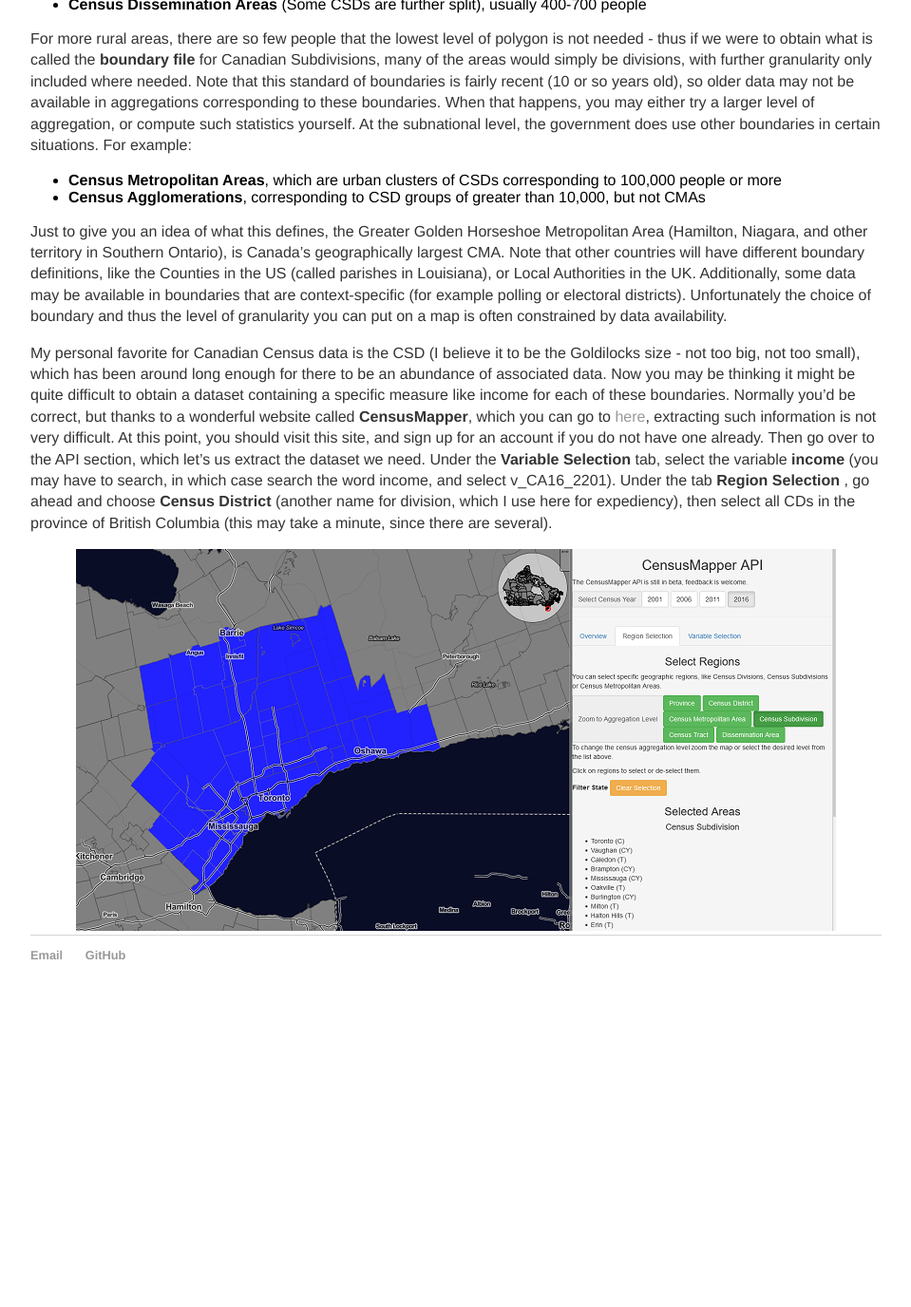
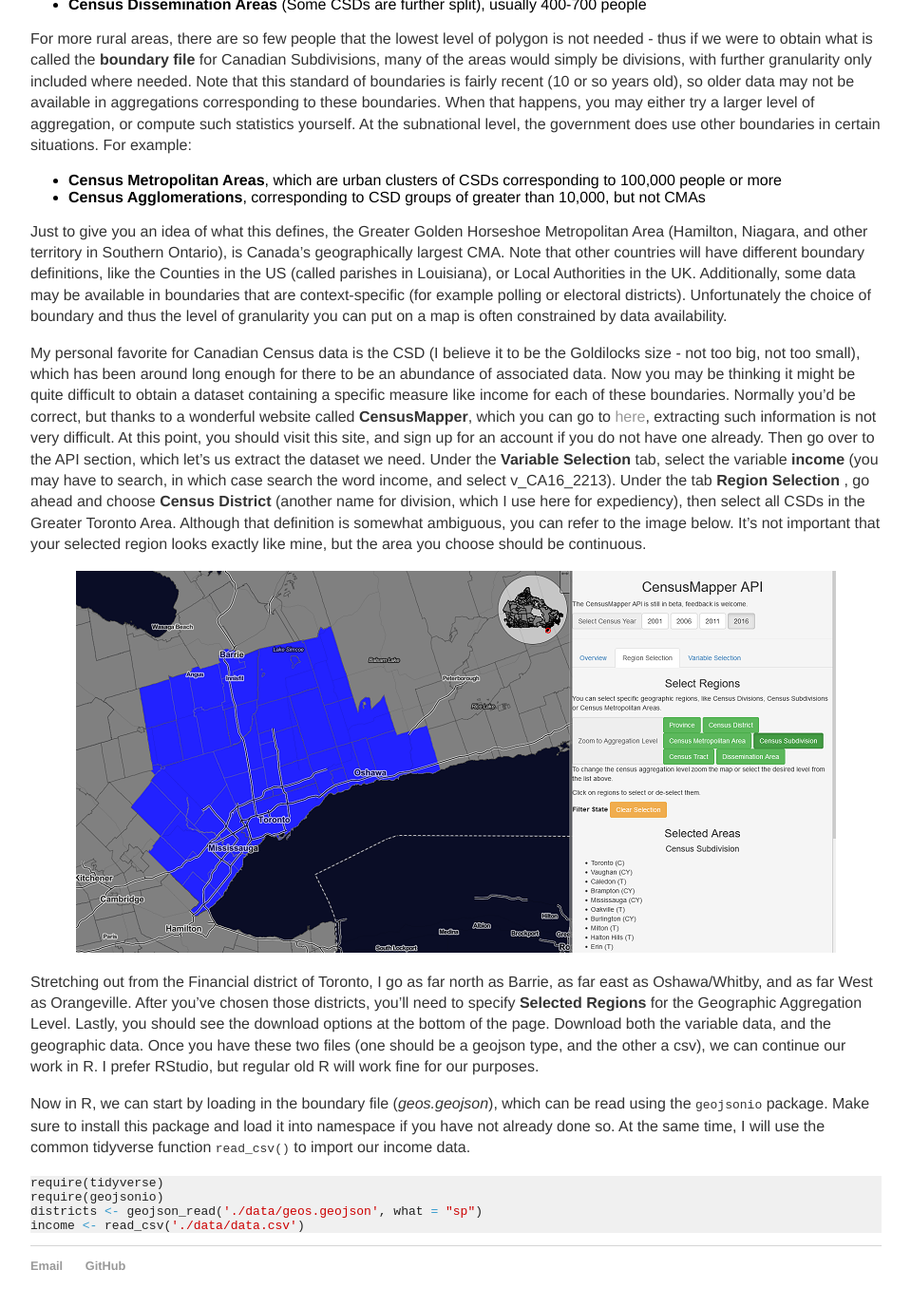
Before and after one commit to 12mre1/12mre1.github.io, a Jekyll site: the page built from _posts/2021-01-10-Mapmaking-with-Canadian-Census-Data.md, in a window 1280 px wide and 1400 px high, scrolled down 942 px. Shown: the top 1376 px of the window at 95% size, without its empty margins (160-1119 px from the left). Built offline with Jekyll 4.4.1, drawn with Linux system fonts in a browser that asks for light colours; before the commit the page ends 2015 px from its top, so only the background shows below that.

Commit message:
update map post

````diff
--- a/_posts/2021-01-10-Mapmaking-with-Canadian-Census-Data.md
+++ b/_posts/2021-01-10-Mapmaking-with-Canadian-Census-Data.md
@@ -29,6 +29,16 @@
 
 Just to give you an idea of what this defines, the Greater Golden Horseshoe Metropolitan Area (Hamilton, Niagara, and other territory in Southern Ontario), is Canada's geographically largest CMA. Note that other countries will have different boundary definitions, like the Counties in the US (called parishes in Louisiana), or Local Authorities in the UK. Additionally, some data may be available in boundaries that are context-specific (for example polling or electoral districts). Unfortunately the choice of boundary and thus the level of granularity you can put on a map is often constrained by data availability.
 
-My personal favorite for Canadian Census data is the CSD (I believe it to be the Goldilocks size - not too big, not too small), which has been around long enough for there to be an abundance of associated data. Now you may be thinking it might be quite difficult to obtain a dataset containing a specific measure like income for each of these boundaries. Normally you'd be correct, but thanks to a wonderful website called __CensusMapper__, which you can go to [here](https://censusmapper.ca/), extracting such information is not very difficult. At this point, you should visit this site, and sign up for an account if you do not have one already. Then go over to the API section, which let's us extract the dataset we need. Under the __Variable Selection__ tab, select the variable __income__ (you may have to search, in which case search the word income, and select v_CA16_2201). Under the tab __Region Selection__ ,  go ahead and choose __Census District__ (another name for division, which I use here for expediency), then select all CDs in the province of British Columbia (this may take a minute, since there are several).
+My personal favorite for Canadian Census data is the CSD (I believe it to be the Goldilocks size - not too big, not too small), which has been around long enough for there to be an abundance of associated data. Now you may be thinking it might be quite difficult to obtain a dataset containing a specific measure like income for each of these boundaries. Normally you'd be correct, but thanks to a wonderful website called __CensusMapper__, which you can go to [here](https://censusmapper.ca/), extracting such information is not very difficult. At this point, you should visit this site, and sign up for an account if you do not have one already. Then go over to the API section, which let's us extract the dataset we need. Under the __Variable Selection__ tab, select the variable __income__ (you may have to search, in which case search the word income, and select v_CA16_2213). Under the tab __Region Selection__ ,  go ahead and choose __Census District__ (another name for division, which I use here for expediency), then select all CSDs in the Greater Toronto Area. Although that definition is somewhat ambiguous, you can refer to the image below. It's not important that your selected region looks exactly like mine, but the area you choose should be continuous.
 
 <center><img src="/img/censusmapper.png" alt = "CensusMapper"></center>
+
+Stretching out from the Financial district of Toronto, I go as far north as Barrie, as far east as Oshawa/Whitby, and as far West as Orangeville. After you've chosen those districts, you'll need to specify __Selected Regions__ for the Geographic Aggregation Level. Lastly, you should see the download options at the bottom of the page. Download both the variable data, and the geographic data. Once you have these two files (one should be a geojson type, and the other a csv), we can continue our work in R. I prefer RStudio, but regular old R will work fine for our purposes.
+
+Now in R, we can start by loading in the boundary file (_geos.geojson_), which can be read using the `geojsonio` package. Make sure to install this package and load it into namespace if you have not already done so. At the same time, I will use the common tidyverse function `read_csv()` to import our income data.
+```R
+require(tidyverse)
+require(geojsonio)
+districts <- geojson_read('./data/geos.geojson', what = "sp")
+income <- read_csv('./data/data.csv')
+```
````
Also changed, not shown: data/data.csv (added, +37 -0 lines), 1 other file.
